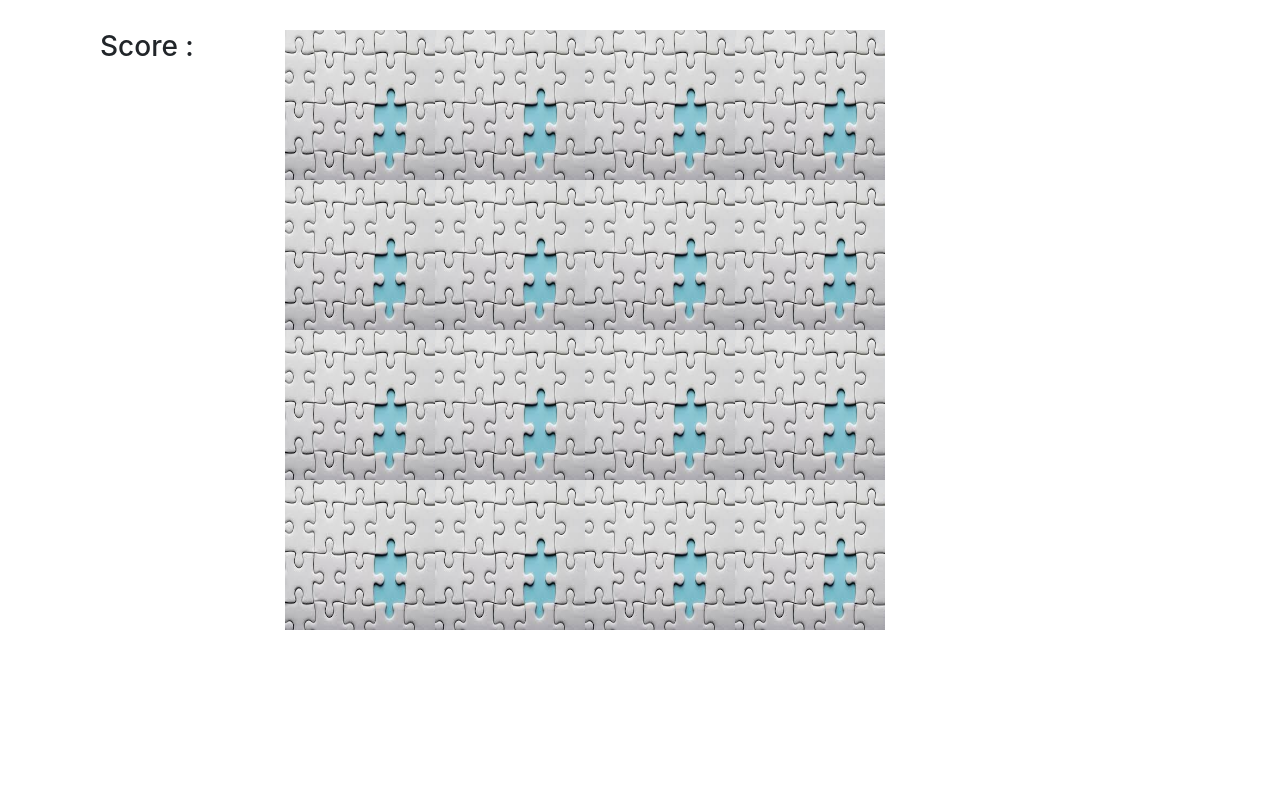
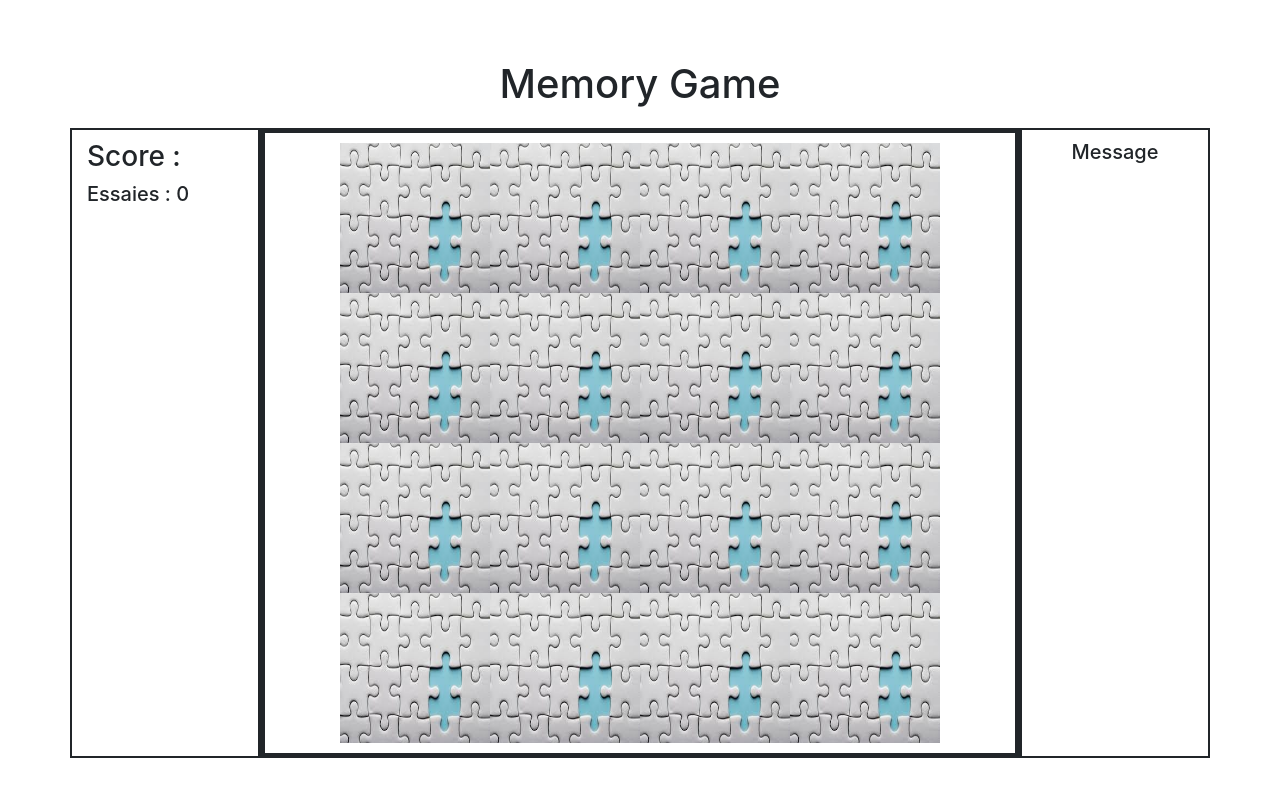
Before and after one commit to nawelb/Game_Memory, a plain HTML site: page index.html in a window 1280 px wide. Drawn offline with nearby package versions, Linux system fonts and the light colour scheme.

Commit message:
return only once a card + message instead of popup + reload game when finished

```diff
--- a/index.html
+++ b/index.html
@@ -12,25 +12,29 @@
 
     <body>
         <div class="container">
+            <div class="title">
+                <h1>Memory Game</h1>
+            </div>
 
-                <div class="col-sm-12">
-                    <div class="row">
-                    <div class="col-sm-2">
+                <div class="row">
+                    <div class="result col-sm-2">
                         <h3> Score : <span id="result"></span></h3>
-                        <span id="try"></span>
+                        <h5> Essaies : <span id="try">0</span></h5>
                     </div>
-                    <div class="grille col-sm-8">
-                        <div class="grid">
-                        </div>
+
+                    <div class="grid col-sm-8">
                     </div>
-                    <div class="col-sm-2">
+
+                    <div class="message col-sm-2">
+                        <h5> Message </h5>
+
                         <span id="message"></span>
 
                     </div>
 
                 </div>
 
-            </div>
+
         </div>
     </body>
 
--- a/memoryGame.js
+++ b/memoryGame.js
@@ -74,6 +74,7 @@ const grid = document.querySelector('.grid');
 const resultDisplay= document.querySelector('#result');
 const messageDisplay=document.querySelector('#message');
 const tried=document.querySelector('#try');
+
 var cardChosen = [];
 var cardChosenId = [];
 var cardWon=[];
@@ -112,7 +113,7 @@ function checkForMatch(){
     resultDisplay.textContent= cardWon.length;
     if(cardWon.length===cardArray.length/2){
         resultDisplay.textContent = 'Félicitation!'
-        window.location.reload(forcedReload);
+        window.location.reload();
 
     }
 }
@@ -122,6 +123,7 @@ function checkForMatch(){
 //flipCard
 function flipCard (){
 
+    if(this.getAttribute('src')!="images/blank.png"){
         tried.textContent=numberOfTry;
         messageDisplay.textContent=" "
         var cardId = this.getAttribute('data-id');
@@ -132,6 +134,7 @@ function flipCard (){
             numberOfTry++;
             setTimeout(checkForMatch, 500)
         }
+    }
 };
 
 
--- a/style.css
+++ b/style.css
@@ -1,19 +1,35 @@
 .container{
-    padding-top: 30px;
+    padding-top: 60px;
 }
-.grille{
+
+.title{
+    text-align: center;
+    margin-bottom: 20px;
+}
+/* .grille{
     justify-content: center;
-}
+} */
+
 .grid{
-
+    border:solid;
+    border-width: 5px;
+    padding:10px;
+    justify-content: center;
     display:flex;
     flex-wrap:wrap;
-    width: 600px;
-    height: 600px;
-    background-color: red;
 }
 
 img{
     width:150px;
     height:150px;
 }
+
+.result, .message{
+    border: solid;
+    border-width: 2px;
+    padding:10px;
+    justify-content: center;
+}
+.message {
+    text-align: center;
+}
```
Lines whose indentation alone changed are shown as unchanged.
